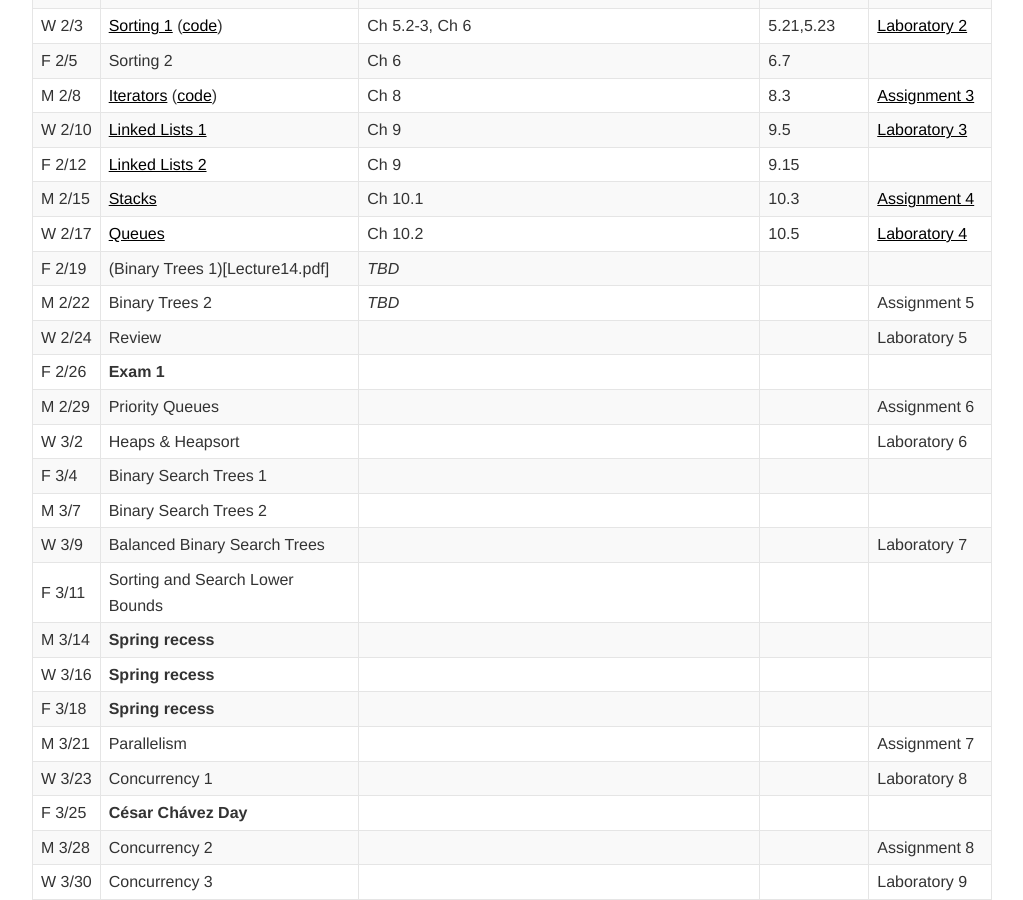
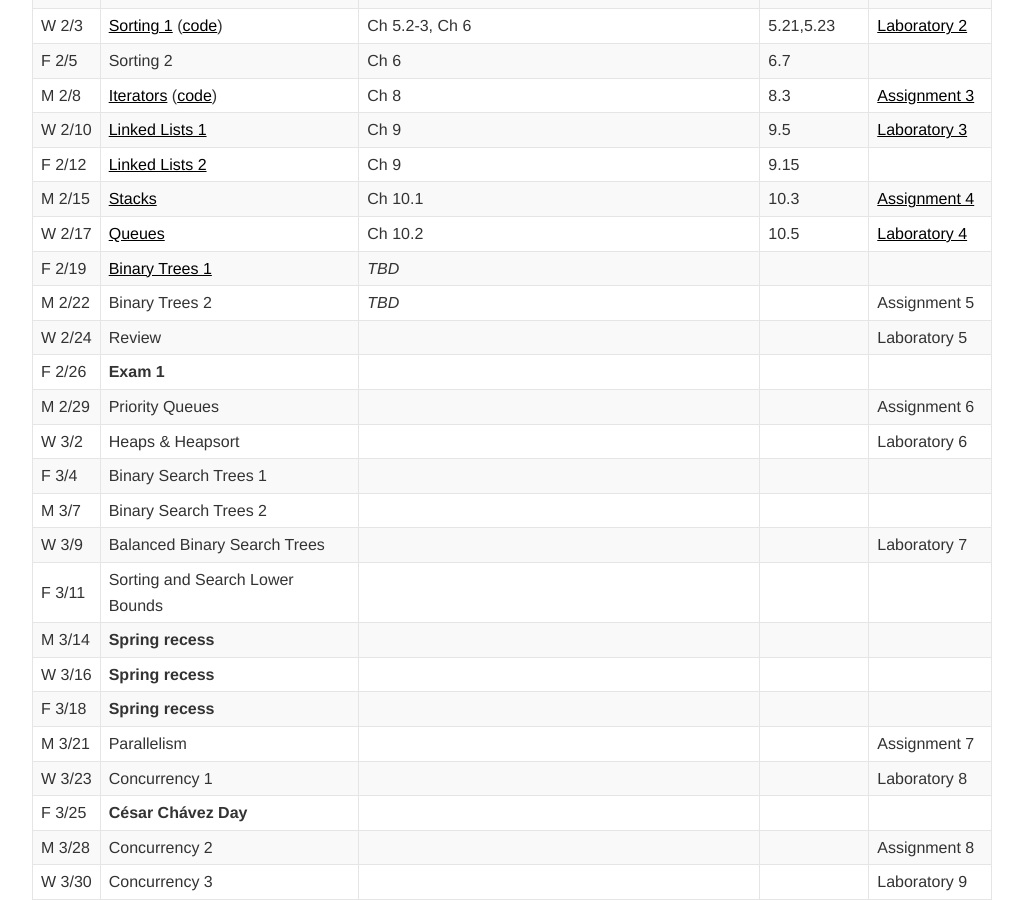
Before and after one commit to jacksonjw12/mbannister.github.io, a Jekyll site: the page built from _teaching/62-s16/index.md, in a window 1280 px wide and 900 px high, scrolled down 2515 px. Shown: the whole window, without its empty margins (128-1151 px from the left). Built offline with Jekyll 4.4.1, drawn with Linux system fonts in a browser that asks for light colours; formulas are drawn with MathJax 3.

Commit message:
Fix typo

```diff
--- a/_teaching/62-s16/index.md
+++ b/_teaching/62-s16/index.md
@@ -106,7 +106,7 @@ W 2/10 | [Linked Lists 1](Lecture10/Lecture10.pdf) | Ch 9 | 9.5 | [Laboratory 3]
 F 2/12 | [Linked Lists 2](Lecture11/Lecture11.pdf) | Ch 9 | 9.15
 M 2/15 | [Stacks](Lecture12/Lecture12.pdf) | Ch 10.1 | 10.3 | [Assignment 4](Assignment04/Assignment04.pdf) <!-- Week 4 -->
 W 2/17 | [Queues](Lecture13/Lecture13.pdf) | Ch 10.2 | 10.5 | [Laboratory 4](Lab04/Lab04.pdf)
-F 2/19 | (Binary Trees 1)[Lecture14.pdf] | _TBD_
+F 2/19 | [Binary Trees 1](Lecture14.pdf) | _TBD_
 M 2/22 | Binary Trees 2 | _TBD_ | | Assignment 5 <!-- Week 5 -->
 W 2/24 | Review | | | Laboratory 5 <!-- Lecture 15 -->
 F 2/26 | __Exam 1__ |
```
